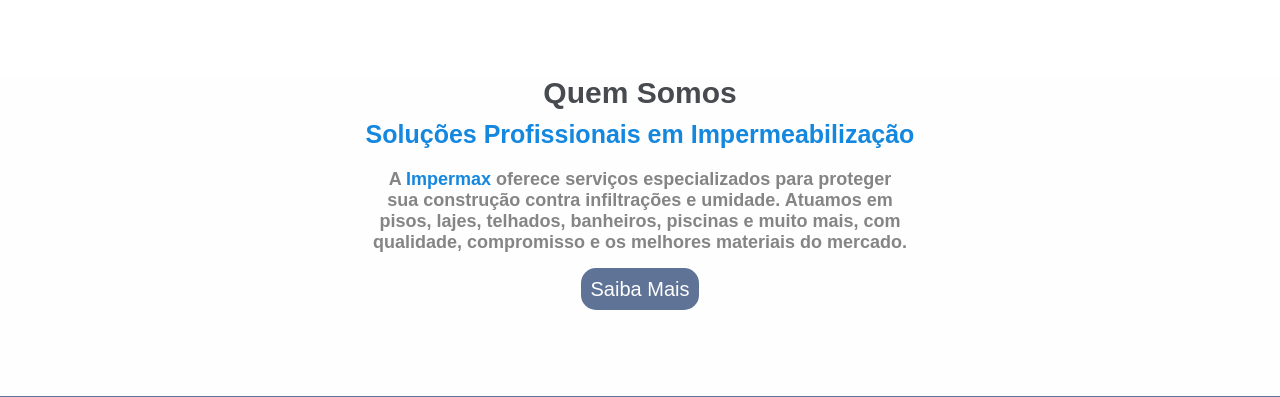
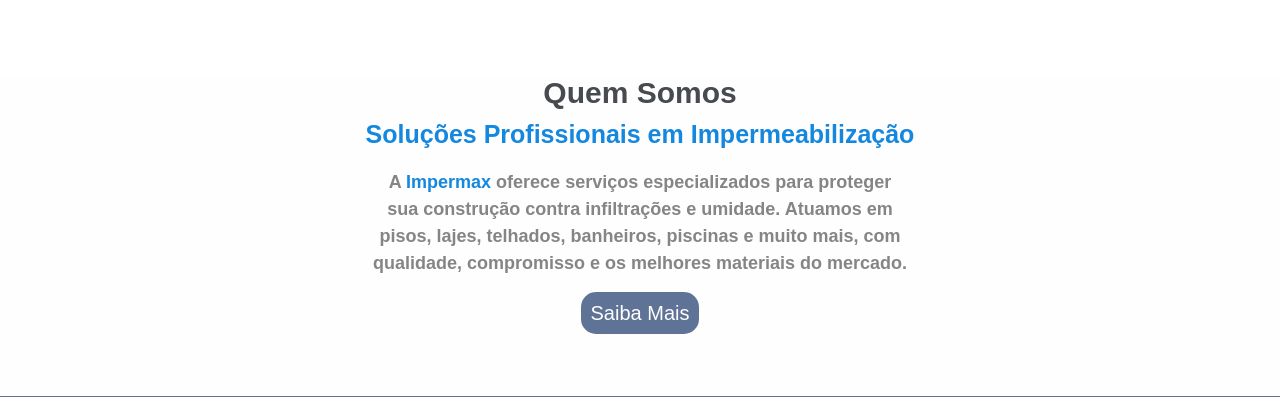
Before and after one commit to undercontrl/Impermax, a PHP site: page / in a window 1280 px wide. Shown: the part 724-1121 px from the top of the page. Run offline with PHP 8.4, Linux system fonts and the light colour scheme.

Commit message:
realizado só alguns ajustes

```diff
--- a/css/antes-depois.css
+++ b/css/antes-depois.css
@@ -66,5 +66,6 @@
     text-align: center;
     flex-wrap: wrap;
     text-align: justify;
+    line-height: 1.5;
     color: var(--cor-fonte-hero-secundaria);
 }
--- a/css/sobre-index.css
+++ b/css/sobre-index.css
@@ -27,6 +27,7 @@
     max-width: 1900px;
     text-align: center;
     flex-wrap: wrap;
+    line-height: 1.5;
     text-align: center;
 }
 .botao-saiba-mais{
```
